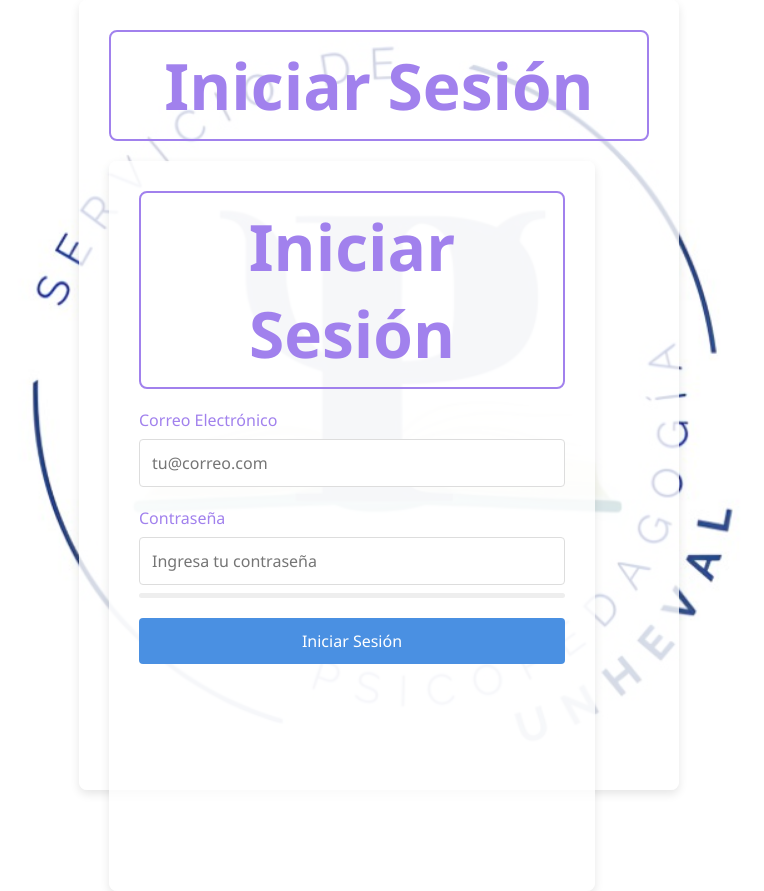
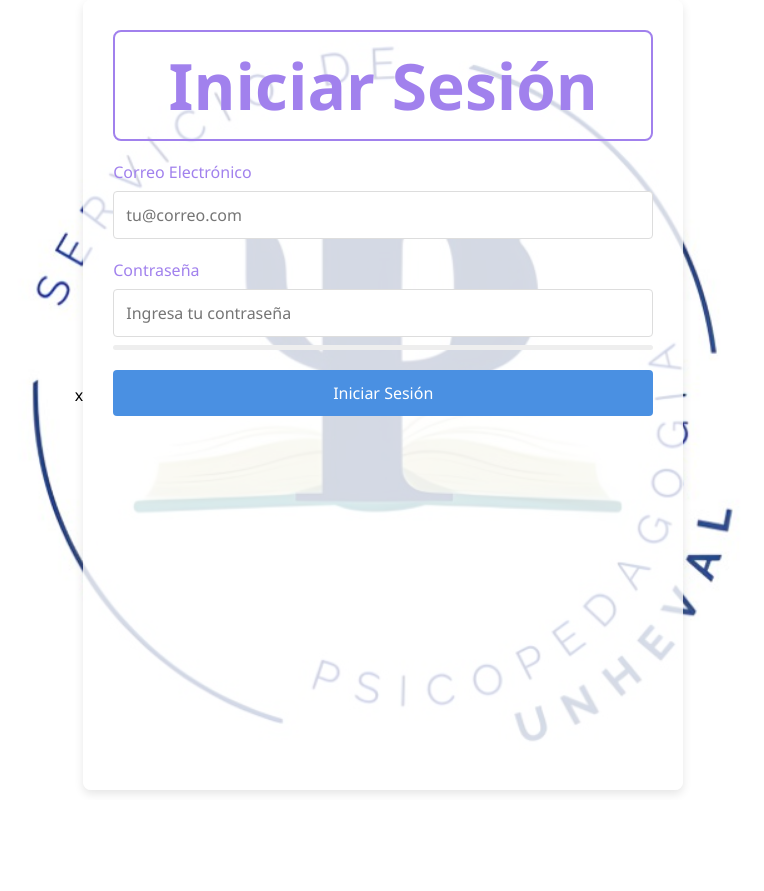
Before and after one commit to psicopedagogiaunhevalhuanuco/appp6, a website built with webpack: page index.html in a window 1280 px wide. Shown: the whole page, without its empty margins (261-1025 px from the left). After the commit the page ends 800 px from the top, so only its background shows below. Built offline with nearby package versions, Linux system fonts and the light colour scheme.

Commit message:
Dios estás ahí

```diff
--- a/index.html
+++ b/index.html
@@ -13,12 +13,7 @@
     <link rel="stylesheet" href="estilos/input.css">
     <link rel="stylesheet" href="estilos/password-strength.css">
 </head>
-<body>
-    <div class="container">
-
-        <h2>Iniciar Sesión</h2>
-        <div id="alert" class="alert"></div>
-
+<body>x
     <div class="container">
         <h2>Iniciar Sesión</h2>
         <div id="alert" class="alert"></div>
```
